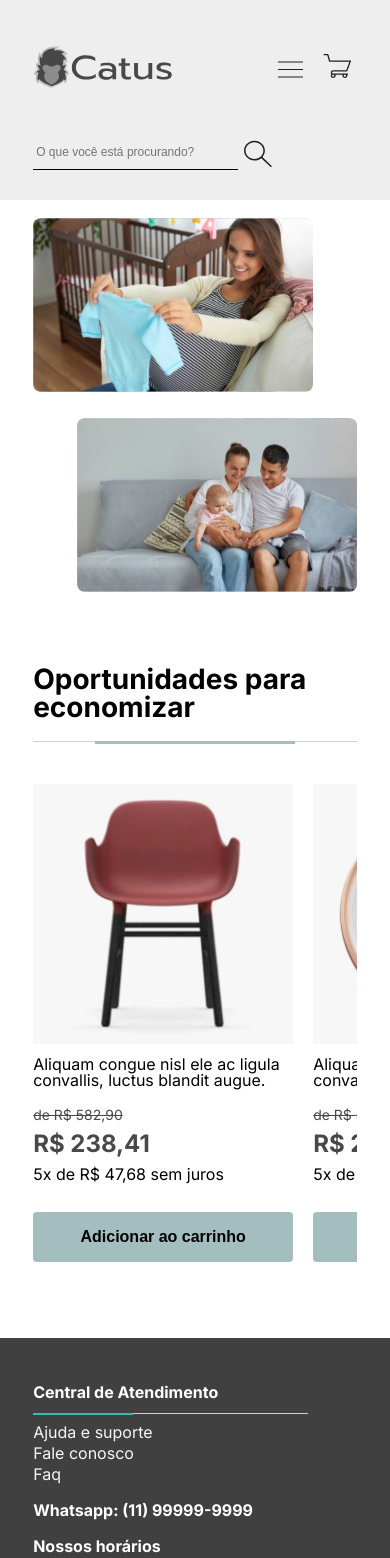
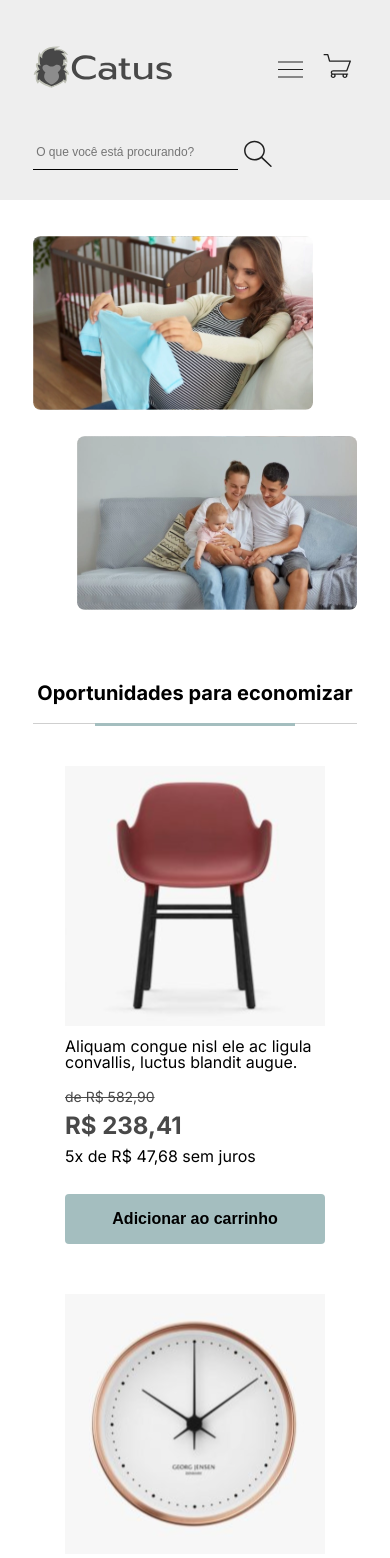
Before and after one commit to Jose-Pedro-Bernardes/catus-teste, a Next.js app: page / in a window 390 px wide. Shown: the top 1558 px of the page. Built offline with nearby package versions, Linux system fonts and the light colour scheme.

Commit message:
refactor: Mudando estrutura responsiva da lista de produtos.

```diff
--- a/src/app/Home.module.css
+++ b/src/app/Home.module.css
@@ -1,11 +1,13 @@
 .main__container{
     width: 100%;
+    box-sizing: border-box;
     display: flex;
     flex-direction: column;
     align-items: center;
-    margin-top: 28px;
+    padding-top: 28px;
     gap: 65px;
-    margin-bottom: 66px;
+    padding-bottom: 66px;
+    background-color: #fff;
 }
 
 .products__section{
@@ -46,23 +48,34 @@
 }
 
 .productList {
-    width: 1200px;
-    height: 100%;
-    display: flex;
-    justify-content: center;
+    max-width: 83%;
+    display: grid;
+    grid-template-columns: repeat(4, 1fr);
     gap: 20px;
+    row-gap: 50px;
     padding-bottom: 10px;
     padding-top: 10px;
+    justify-content: center;
 }
 
-@media(max-width:1450px){
-    .productList{
-        justify-content: start;
+
+@media(max-width:1250px){
+    .productList {
+        grid-template-columns: repeat(3, 1fr);
     }
 }
 
-@media(max-width: 600px){
-    .main__container{
-        margin-top: 10px;
+@media(max-width: 850px){
+    .title{
+        font-size: 1.25rem;
+    }
+    .productList{
+        grid-template-columns: repeat(2, 1fr);
     }
 }
+
+@media(max-width: 579px){
+    .productList{
+        grid-template-columns: repeat(1, 1fr);
+    }
+}
--- a/src/app/page.tsx
+++ b/src/app/page.tsx
@@ -12,7 +12,6 @@ export default function Home() {
         <div className={styles.mainStripe}>
           <div className={styles.midStripe}></div>
         </div>
-        <div className={styles.overflow__container}>
         <ul className={styles.productList}>
           {data.map((product) => (
             <Card
@@ -26,7 +25,6 @@ export default function Home() {
             />
           ))}
         </ul>
-        </div>
       </section>
     </main>
   )
--- a/src/globalStyles/globals.css
+++ b/src/globalStyles/globals.css
@@ -14,3 +14,7 @@
   --light-0: rgba(255, 255, 255, 1);
   --light-1: rgba(246, 246, 246, 1);
 }
+
+body{
+  background-color: rgba(64, 64, 64, 1);
+}
```
Also changed, not shown: src/components/Card/Card.module.css (line endings or trailing spaces). Lines whose indentation alone changed are shown as unchanged.
